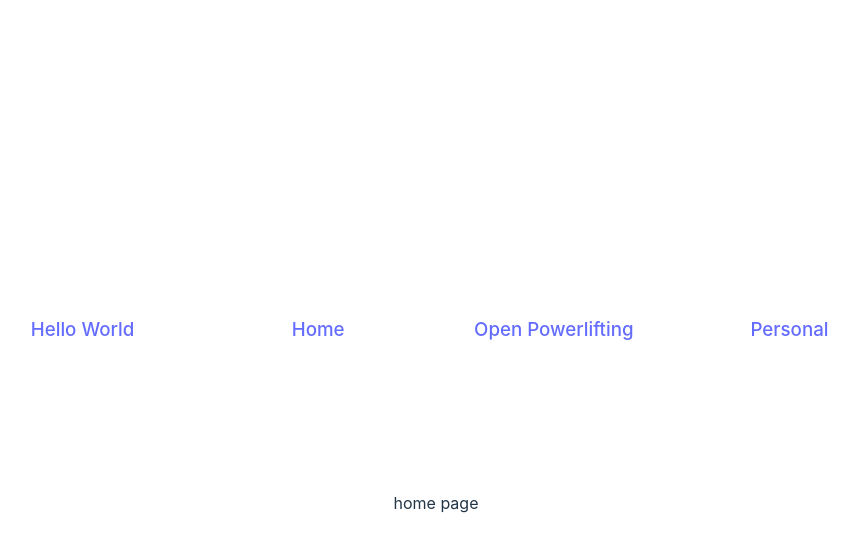
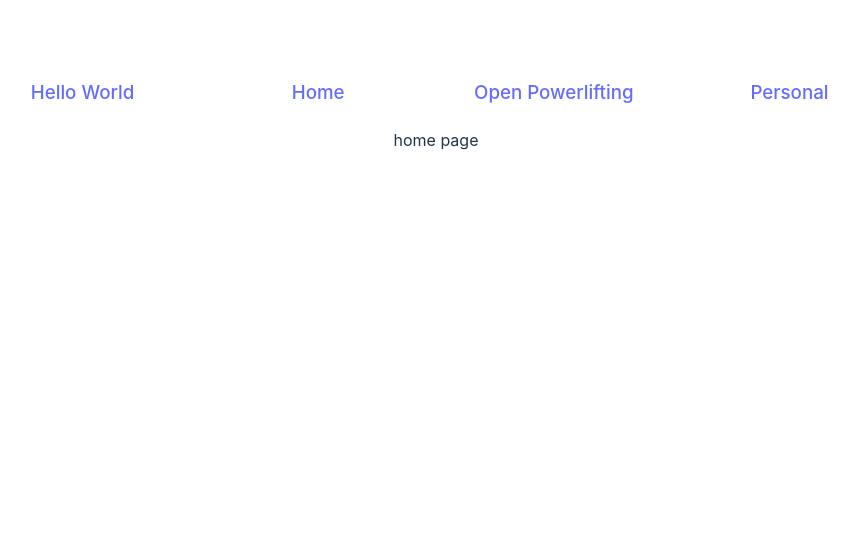
Before and after one commit to jansen-craft/fitness-progression-webapp, a Vue app: page / in a window 1280 px wide. Shown: the top 550 px of the page, without its empty margins (204-1063 px from the left). Built offline with nearby package versions, Linux system fonts and the light colour scheme.

Commit message:
Fix routing to have min content size

```diff
--- a/src/App.vue
+++ b/src/App.vue
@@ -2,7 +2,6 @@
 </script>
 
 <template>
-  <div>
   <div class="grid-container">
     <h3 class="logo">
       <router-link to="/hello">Hello World</router-link>
@@ -17,6 +16,7 @@
       <router-link to="/personal">Personal</router-link>
     </h3>
   </div>
+  <div class="content">
     <router-view></router-view>
   </div>
 </template>
@@ -38,5 +38,10 @@
     display: grid;
     grid-template-columns: 1fr 1fr 1fr 1fr;
     grid-gap: 20px;
+    height: 80px;
+}
+
+.content {
+    min-height: 800px;
 }
 </style>
```
Lines whose indentation alone changed are shown as unchanged.
